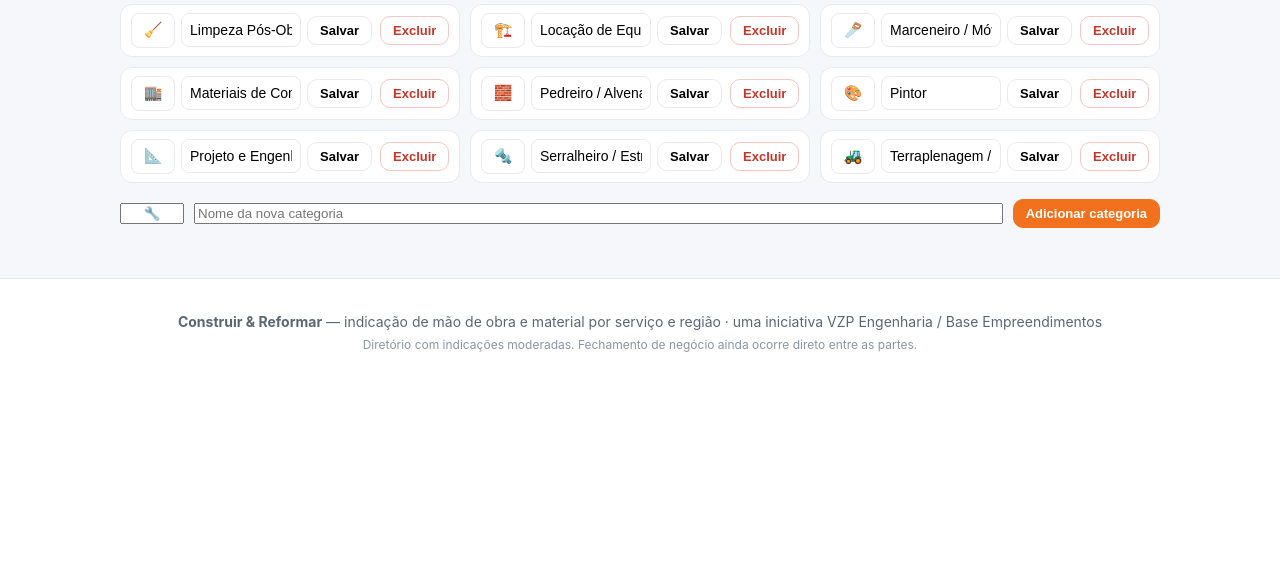
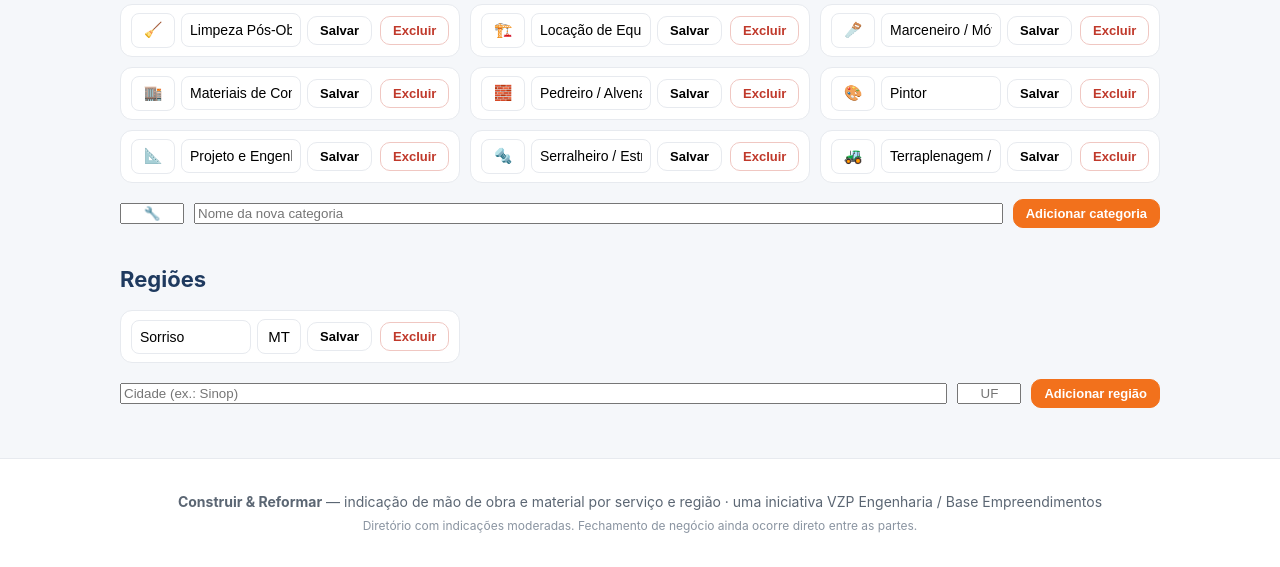
Before and after one commit to vitorzanchetpereira/vzp-construir-reformar-app-web, a Flask app: page /admin in a window 1280 px wide. Shown: the part 1578-2145 px from the top of the page. Before the commit the page ends 1930 px from the top, so only its background shows below. Run offline with Flask 3, Linux system fonts and the light colour scheme; the visitor is signed in with stand-in values (Sample User, id 1); data comes from the database, SQL or seed files in the repository; some libraries are stand-ins or nearby versions.

Commit message:
Admin: seção de Regiões (criar/editar/excluir) + botão Ver no mapa
Região agora tem gerenciamento próprio no /admin, igual categoria — antes
só nascia como efeito colateral do cadastro de prestador. Segue o mesmo
padrão: bloqueia exclusão enquanto algum prestador usa a região.

Perfil do prestador ganha "Ver no mapa" (Google Maps search por nome +
região) — sem chave de API, sem precisar de endereço cadastrado.

Co-Authored-By: Claude Sonnet 5 <noreply@anthropic.com>

```diff
--- a/app.py
+++ b/app.py
@@ -620,6 +620,49 @@ def admin_categoria_excluir(cid):
     return redirect(url_for("admin_painel"))
 
 
+@app.route("/admin/regiao/criar", methods=["POST"])
+@admin_required
+def admin_regiao_criar():
+    nome = request.form.get("nome", "").strip()
+    uf = request.form.get("uf", "").strip()
+    if not (nome and uf):
+        flash("Informe cidade e UF.", "erro")
+        return redirect(url_for("admin_painel"))
+    if not obter_ou_criar_regiao(nome, uf):
+        flash("Não foi possível criar a região — confira cidade e UF.", "erro")
+        return redirect(url_for("admin_painel"))
+    flash(f"Região '{nome}/{uf.upper()}' criada!", "ok")
+    return redirect(url_for("admin_painel"))
+
+
+@app.route("/admin/regiao/<int:rid>/editar", methods=["POST"])
+@admin_required
+def admin_regiao_editar(rid):
+    r = db.query("SELECT * FROM regioes WHERE id = ?", (rid,), one=True)
+    if not r:
+        abort(404)
+    nome = request.form.get("nome", "").strip() or r["nome"]
+    uf = (request.form.get("uf", "").strip() or r["uf"]).upper()[:2]
+    db.execute("UPDATE regioes SET nome = ?, uf = ? WHERE id = ?", (nome, uf, rid))
+    flash("Região atualizada!", "ok")
+    return redirect(url_for("admin_painel"))
+
+
+@app.route("/admin/regiao/<int:rid>/excluir", methods=["POST"])
+@admin_required
+def admin_regiao_excluir(rid):
+    r = db.query("SELECT nome, uf FROM regioes WHERE id = ?", (rid,), one=True)
+    if not r:
+        abort(404)
+    em_uso = db.query("SELECT COUNT(*) AS n FROM prestadores WHERE regiao_id = ?", (rid,), one=True)["n"]
+    if em_uso:
+        flash(f"Não é possível excluir: {em_uso} prestador(es) ainda usam '{r['nome']}/{r['uf']}'.", "erro")
+        return redirect(url_for("admin_painel"))
+    db.execute("DELETE FROM regioes WHERE id = ?", (rid,))
+    flash(f"Região '{r['nome']}/{r['uf']}' excluída.", "ok")
+    return redirect(url_for("admin_painel"))
+
+
 @app.route("/admin/prestador/<int:pid>/excluir", methods=["POST"])
 @admin_required
 def admin_prestador_excluir(pid):
@@ -670,6 +713,25 @@ def api_categorias():
 @api_admin_required
 def api_regioes():
     return jsonify([dict(r) for r in regioes()])
+
+
+@app.route("/api/regioes", methods=["POST"])
+@api_admin_required
+def api_regioes_criar():
+    dados = request.get_json(silent=True) or {}
+    nome = (dados.get("nome") or "").strip()
+    uf = (dados.get("uf") or "").strip()
+    if not (nome and uf):
+        return jsonify({"erro": "informe nome (cidade) e uf"}), 400
+    existente = db.query(
+        "SELECT id FROM regioes WHERE LOWER(nome) = LOWER(?) AND LOWER(uf) = LOWER(?)", (nome, uf), one=True
+    )
+    if existente:
+        return jsonify({"ja_existia": True, "id": existente["id"], "nome": nome, "uf": uf.upper()})
+    rid = obter_ou_criar_regiao(nome, uf)
+    if not rid:
+        return jsonify({"erro": "não foi possível criar — confira cidade e uf"}), 400
+    return jsonify({"ok": True, "id": rid, "nome": nome, "uf": uf.upper()})
 
 
 @app.route("/api/categorias", methods=["POST"])
--- a/static/style.css
+++ b/static/style.css
@@ -186,6 +186,9 @@ section{margin:38px 0}
 .btn-indicar{background:#e8f4ff;color:var(--azul-claro);border-color:#cfe6fb}
 .btn-indicar:hover{filter:brightness(.97)}
 
+.btn-mapa{background:#eef7f0;color:var(--verde);border-color:#cdeed6}
+.btn-mapa:hover{filter:brightness(.97)}
+
 .galeria-grid{display:grid;grid-template-columns:repeat(auto-fill,minmax(140px,1fr));gap:12px}
 .galeria-grid img{width:100%;height:120px;object-fit:cover;border-radius:12px;border:1px solid var(--linha)}
 .galeria-item{display:flex;flex-direction:column;gap:6px}
--- a/templates/admin.html
+++ b/templates/admin.html
@@ -107,4 +107,30 @@
   </form>
 </section>
 
+<section>
+  <h2 class="secao-titulo">Regiões</h2>
+  <div class="cat-lista">
+    {% for r in todas_regioes %}
+      <div class="cat-card">
+        <form action="{{ url_for('admin_regiao_editar', rid=r['id']) }}" method="post">
+          <input type="hidden" name="_csrf" value="{{ csrf_token }}">
+          <input type="text" name="nome" value="{{ r['nome'] }}" required class="cat-card-nome" placeholder="Cidade">
+          <input type="text" name="uf" value="{{ r['uf'] }}" maxlength="2" class="cat-card-icone" placeholder="UF">
+          <button class="btn btn-mini" type="submit">Salvar</button>
+        </form>
+        <form action="{{ url_for('admin_regiao_excluir', rid=r['id']) }}" method="post">
+          <input type="hidden" name="_csrf" value="{{ csrf_token }}">
+          <button class="btn btn-mini btn-nao" type="submit">Excluir</button>
+        </form>
+      </div>
+    {% endfor %}
+  </div>
+  <form action="{{ url_for('admin_regiao_criar') }}" method="post" class="form-foto" style="margin-top:16px">
+    <input type="hidden" name="_csrf" value="{{ csrf_token }}">
+    <input type="text" name="nome" placeholder="Cidade (ex.: Sinop)" required style="flex:1;min-width:200px">
+    <input type="text" name="uf" placeholder="UF" maxlength="2" style="max-width:64px;text-align:center">
+    <button class="btn btn-primary btn-mini" type="submit">Adicionar região</button>
+  </form>
+</section>
+
 {% endblock %}
--- a/templates/prestador.html
+++ b/templates/prestador.html
@@ -38,6 +38,11 @@
        href="https://wa.me/?text={{ ('Olha essa indicação no Construir & Reformar: ' ~ p['nome'] ~ ' — ' ~ request.url)|urlencode }}"
        target="_blank" rel="noopener">
       📣 Indicar no WhatsApp
+    </a>
+    <a class="btn btn-mapa"
+       href="https://www.google.com/maps/search/?api=1&query={{ (p['nome'] ~ ', ' ~ p['regiao_nome'] ~ '/' ~ p['regiao_uf'] if p['regiao_nome'] else p['nome'])|urlencode }}"
+       target="_blank" rel="noopener">
+      📍 Ver no mapa
     </a>
   </div>
 </section>
```
